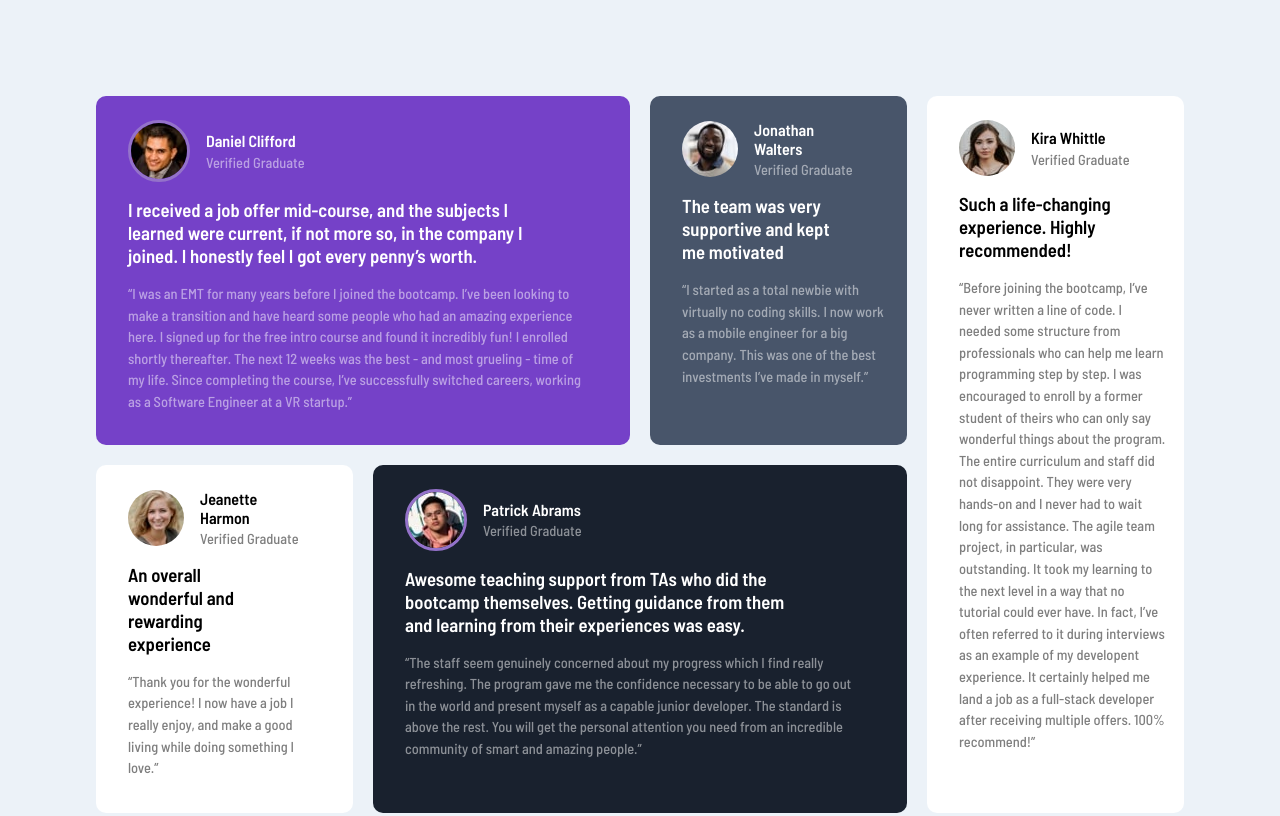
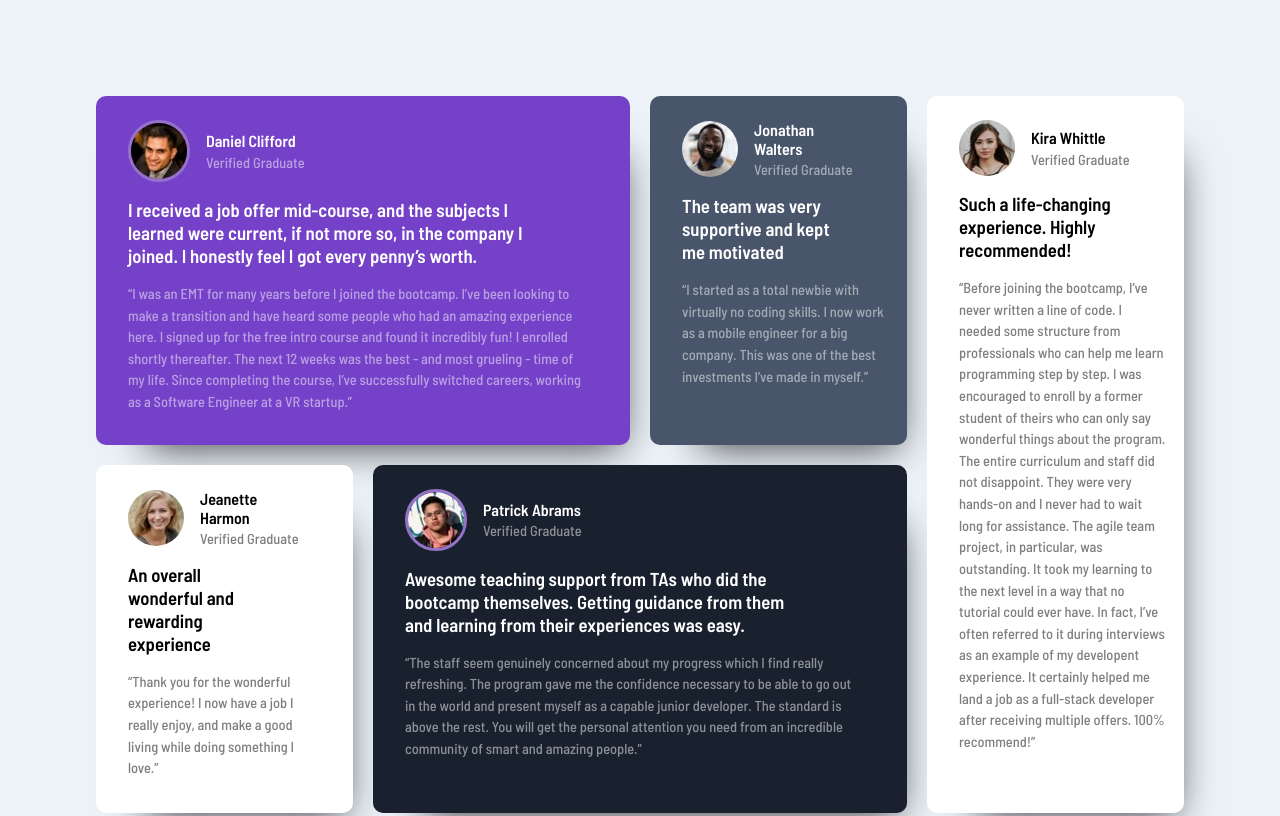
Before and after one commit to Mama-simba/testimonials-section, a plain HTML site: page index.html in a window 1280 px wide. Shown: the top 816 px of the page. Drawn offline with Linux system fonts and the light colour scheme.

Commit message:
Box shadow on all containers

```diff
--- a/styles.css
+++ b/styles.css
@@ -53,6 +53,7 @@ font-family: 'Barlow Semi Condensed', sans-serif;
     background-color: var(--backdaniel);
     border-radius: 10px;
     grid-area: daniel;
+    box-shadow: 21px 32px 38px -30px rgba(0,0,0,0.75);
 
 }
 
@@ -60,18 +61,21 @@ font-family: 'Barlow Semi Condensed', sans-serif;
     background-color: var(--backjonathan);
     border-radius: 10px;
     grid-area: jonathan;
+    box-shadow: 21px 32px 38px -30px rgba(0,0,0,0.75);
 }
 
 .grid-item-kira {
     background-color: var(--white);
     border-radius: 10px;
     grid-area: kira;
+    box-shadow: 21px 32px 38px -30px rgba(0,0,0,0.75);
 }
 
 .grid-item-jeanette {
     background-color: var(--white);
     border-radius: 10px;
     grid-area: jeanette;
+    box-shadow: 21px 32px 38px -30px rgba(0,0,0,0.75);
 }
 
 
@@ -79,6 +83,7 @@ font-family: 'Barlow Semi Condensed', sans-serif;
     background-color: var(--backpatrick);
     border-radius: 10px;
     grid-area: patrick;
+    box-shadow: 21px 32px 38px -30px rgba(0,0,0,0.75);
 }
 
 .grid-item-daniel,
```
